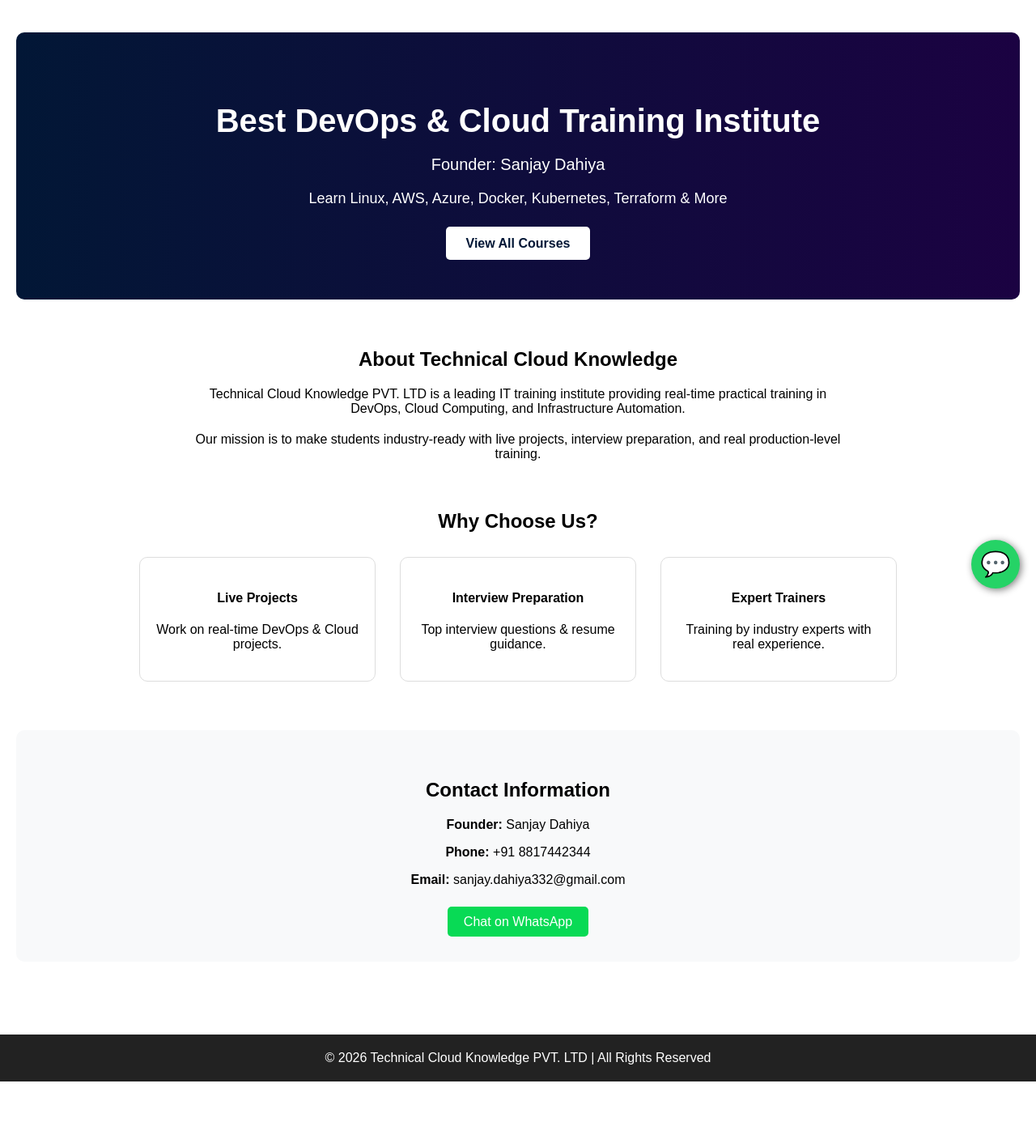
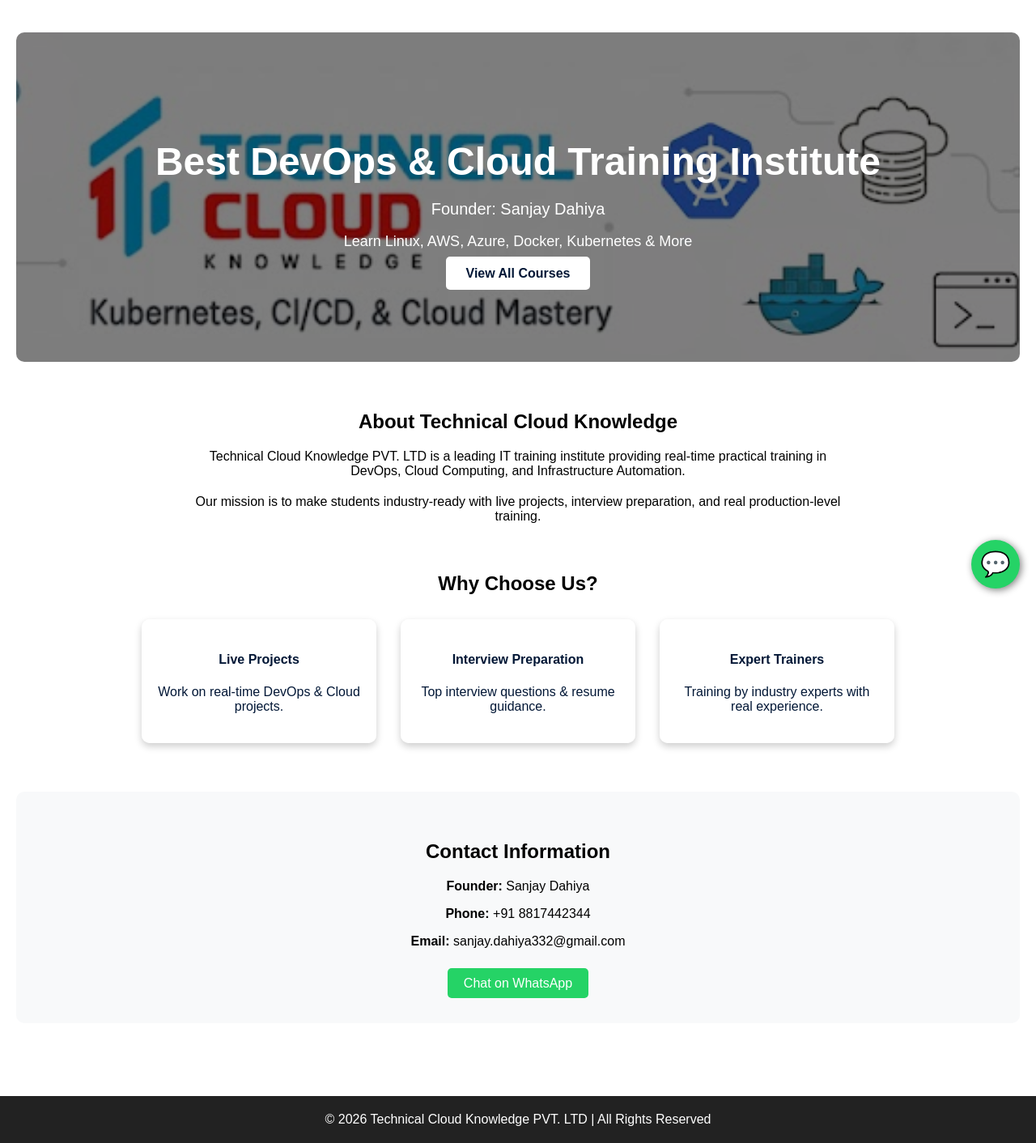
Before and after one commit to ishajha617/technical_cloud, a Django app: page / in a window 1280 px wide. Shown: the part 53-1465 px from the top of the page at 81% size. Before the commit the page ends 1389 px from the top, so only its background shows below. Run offline with Django 5.2, Linux system fonts and the light colour scheme.

Commit message:
First commit - Technical Cloud Knowledge website

```diff
--- a/website/templates/home.html
+++ b/website/templates/home.html
@@ -1,97 +1,75 @@
 {% extends 'base.html' %}
+{% load static %}
 
 {% block title %}Home - Technical Cloud Knowledge{% endblock %}
 
 {% block content %}
 
-<!-- Hero Section -->
-<div style="text-align:center; padding:60px 20px; background:linear-gradient(to right, #021736, #1b0242); color:white; border-radius:10px;">
+<!-- Hero Section with Background Image -->
+<div class="hero" style="position: relative; text-align: center; padding: 100px 20px;
+                         background: url('{% static "images/technical_cloud_bg.jpg" %}') no-repeat center center;
+                         background-size: cover; color: white; border-radius: 10px;">
 
-    <h1 style="font-size:40px; margin-bottom:20px;">
-        Best DevOps & Cloud Training Institute
-    </h1>
+    <!-- Overlay -->
+    <div style="position:absolute; top:0; left:0; width:100%; height:100%;
+                background-color: rgba(0,0,0,0.5); border-radius: 10px;"></div>
 
-    <p style="font-size:20px;">
-        Founder: Sanjay Dahiya
-    </p>
-
-    <p style="font-size:18px; margin-top:10px;">
-        Learn Linux, AWS, Azure, Docker, Kubernetes, Terraform & More
-    </p>
-
-    <br>
-
-    <a href="{% url 'course_list' %}"
-       style="padding:12px 25px; background:white; color:#021736; text-decoration:none; font-weight:bold; border-radius:5px;">
-        View All Courses
-    </a>
-
+    <!-- Hero Content -->
+    <div style="position:relative; z-index:1;">
+        <h1 style="font-size:48px; margin-bottom:20px;">Best DevOps & Cloud Training Institute</h1>
+        <p style="font-size:20px; margin-bottom:10px;">Founder: Sanjay Dahiya</p>
+        <p style="font-size:18px; margin-bottom:20px;">Learn Linux, AWS, Azure, Docker, Kubernetes & More</p>
+        <a href="{% url 'course_list' %}" style="padding:12px 25px; background:white; color:#021736;
+                                                text-decoration:none; font-weight:bold; border-radius:5px;">
+            View All Courses
+        </a>
+    </div>
 </div>
 
-
 <!-- About Section -->
-<div style="margin-top:60px; text-align:center;">
-
+<div style="margin-top:60px; text-align:center; padding:0 20px;">
     <h2>About Technical Cloud Knowledge</h2>
-
     <p style="max-width:800px; margin:20px auto; font-size:16px;">
-        Technical Cloud Knowledge PVT. LTD is a leading IT training institute
-        providing real-time practical training in DevOps, Cloud Computing,
-        and Infrastructure Automation.
+        Technical Cloud Knowledge PVT. LTD is a leading IT training institute providing real-time practical training
+        in DevOps, Cloud Computing, and Infrastructure Automation.
     </p>
-
     <p style="max-width:800px; margin:20px auto; font-size:16px;">
-        Our mission is to make students industry-ready with live projects,
-        interview preparation, and real production-level training.
+        Our mission is to make students industry-ready with live projects, interview preparation, and real production-level training.
     </p>
-
 </div>
 
-
 <!-- Highlights Section -->
-<div style="margin-top:60px; text-align:center;">
-
+<div style="margin-top:60px; text-align:center; padding:0 20px;">
     <h2>Why Choose Us?</h2>
-
     <div style="display:flex; justify-content:center; flex-wrap:wrap; margin-top:30px; gap:30px;">
-
-        <div style="width:250px; padding:20px; border:1px solid #ddd; border-radius:10px;">
+        <div style="width:250px; padding:20px; border-radius:10px; background-color: rgba(255,255,255,0.85); box-shadow:0 4px 10px rgba(0,0,0,0.2); color:#021736;">
             <h4>Live Projects</h4>
             <p>Work on real-time DevOps & Cloud projects.</p>
         </div>
-
-        <div style="width:250px; padding:20px; border:1px solid #ddd; border-radius:10px;">
+        <div style="width:250px; padding:20px; border-radius:10px; background-color: rgba(255,255,255,0.85); box-shadow:0 4px 10px rgba(0,0,0,0.2); color:#021736;">
             <h4>Interview Preparation</h4>
             <p>Top interview questions & resume guidance.</p>
         </div>
-
-        <div style="width:250px; padding:20px; border:1px solid #ddd; border-radius:10px;">
+        <div style="width:250px; padding:20px; border-radius:10px; background-color: rgba(255,255,255,0.85); box-shadow:0 4px 10px rgba(0,0,0,0.2); color:#021736;">
             <h4>Expert Trainers</h4>
             <p>Training by industry experts with real experience.</p>
         </div>
-
     </div>
-
 </div>
-
 
 <!-- Contact Section -->
 <div style="margin-top:60px; padding:40px; background:#f8f9fa; border-radius:10px; text-align:center;">
-
     <h2>Contact Information</h2>
-
     <p><strong>Founder:</strong> Sanjay Dahiya</p>
     <p><strong>Phone:</strong> +91 8817442344</p>
     <p><strong>Email:</strong> sanjay.dahiya332@gmail.com</p>
 
     <br>
-
     <a href="https://wa.me/918817442344?text=Hello%20I%20am%20interested%20in%20your%20courses"
        target="_blank"
-       style="padding:10px 20px; background:#08da55; color:white; text-decoration:none; border-radius:5px;">
+       style="padding:10px 20px; background:#25D366; color:white; text-decoration:none; border-radius:5px;">
         Chat on WhatsApp
     </a>
-
 </div>
 
 {% endblock %}
```
Also changed, not shown: static/css/style.css (added, +43 -0 lines), website/templates/courses.html (+58 -0 lines), static/images/technical_cloud_bg.jpg (added).
